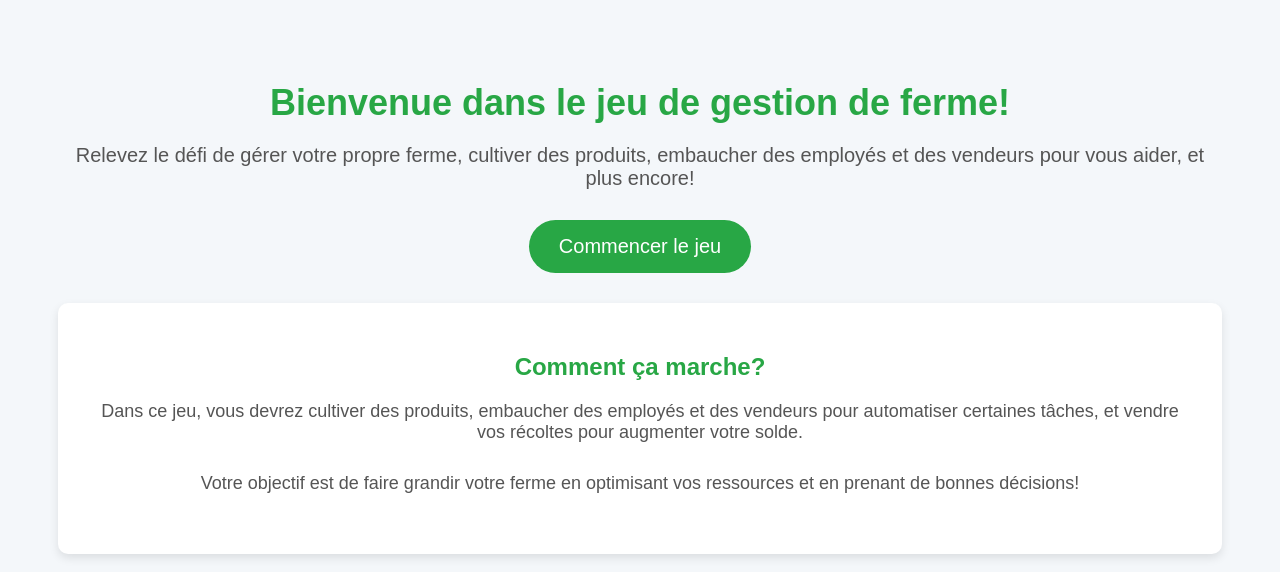
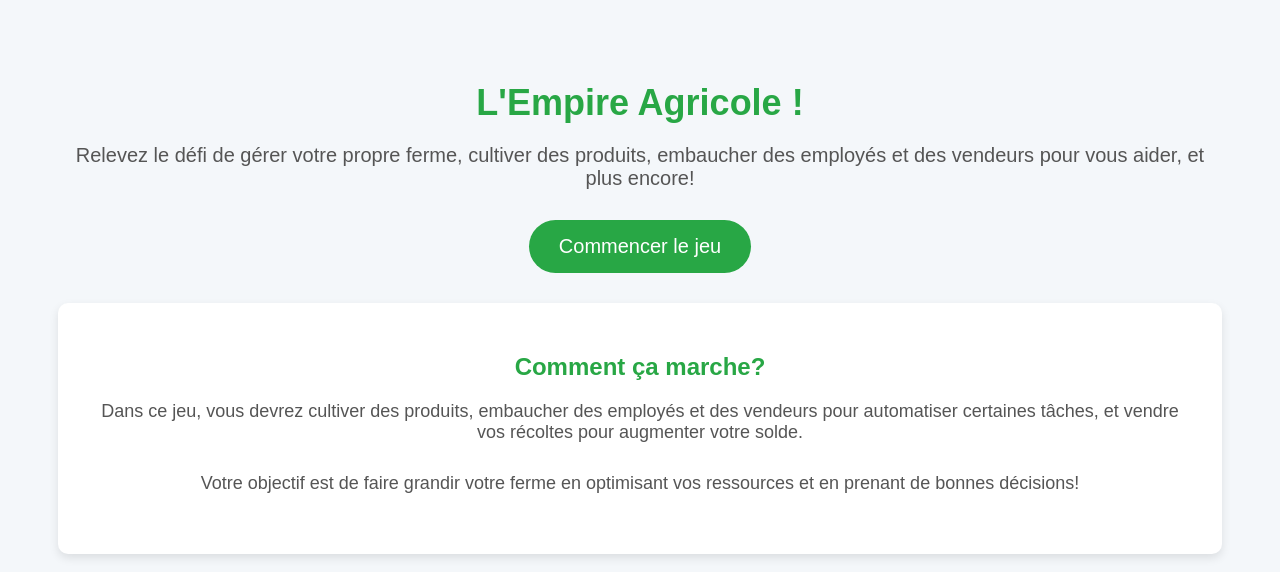
Before and after one commit to ASM63000/L-Empire-Agricole, a plain HTML site: page index.html in a window 1280 px wide. Shown: the top 572 px of the page. Drawn offline with Linux system fonts and the light colour scheme.

Commit message:
Update index.html

```diff
--- a/index.html
+++ b/index.html
@@ -3,7 +3,7 @@
 <head>
     <meta charset="UTF-8">
     <meta name="viewport" content="width=device-width, initial-scale=1.0">
-    <title>Accueil - Jeu de gestion de ferme</title>
+    <title>Accueil - L'Empire Agricole</title>
     <style>
         body {
             font-family: 'Arial', sans-serif;
@@ -84,7 +84,7 @@
 </head>
 <body>
 
-    <h1>Bienvenue dans le jeu de gestion de ferme!</h1>
+    <h1>L'Empire Agricole !</h1>
     <p>Relevez le défi de gérer votre propre ferme, cultiver des produits, embaucher des employés et des vendeurs pour vous aider, et plus encore!</p>
 
     <a href="jeu.html">
```
